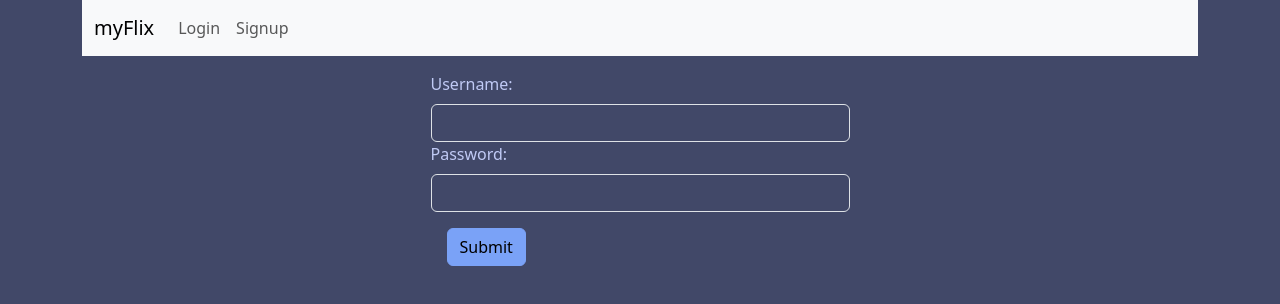
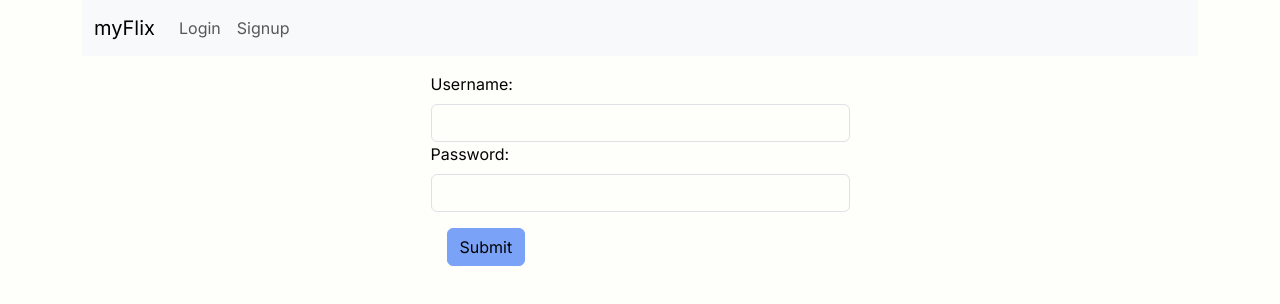
Before and after one commit to sina--/myFlix-client, a React (Vite) app: page /login in a window 1280 px wide. Shown: the top 304 px of the page. Built offline with nearby package versions, Linux system fonts and the light colour scheme.

Commit message:
Change font and colors

```diff
--- a/src/index.scss
+++ b/src/index.scss
@@ -1,10 +1,16 @@
-$body-bg: #414868;
-$body-color: #c0caf5;
+$body-bg: #fefefa;
+$body-color: #050301;
 $link-color: #7aa2f7;
 $link-hover-color: darken(#7aa2f7, 10%);
 
 $primary: #7aa2f7;
 $secondary: #9aa5ce;
+
+@import url('https://fonts.googleapis.com/css2?family=Inter:ital,opsz,wght@0,14..32,100..900;1,14..32,100..900&display=swap');
+
+* {
+  font-family: 'Inter', system-ui, -apple-system, BlinkMacSystemFont, 'Segoe UI', Roboto, Oxygen, Ubuntu, Cantarell, 'Open Sans', 'Helvetica Neue', sans-serif;
+}
 
 .movie-poster {
   width: 300px;
```
